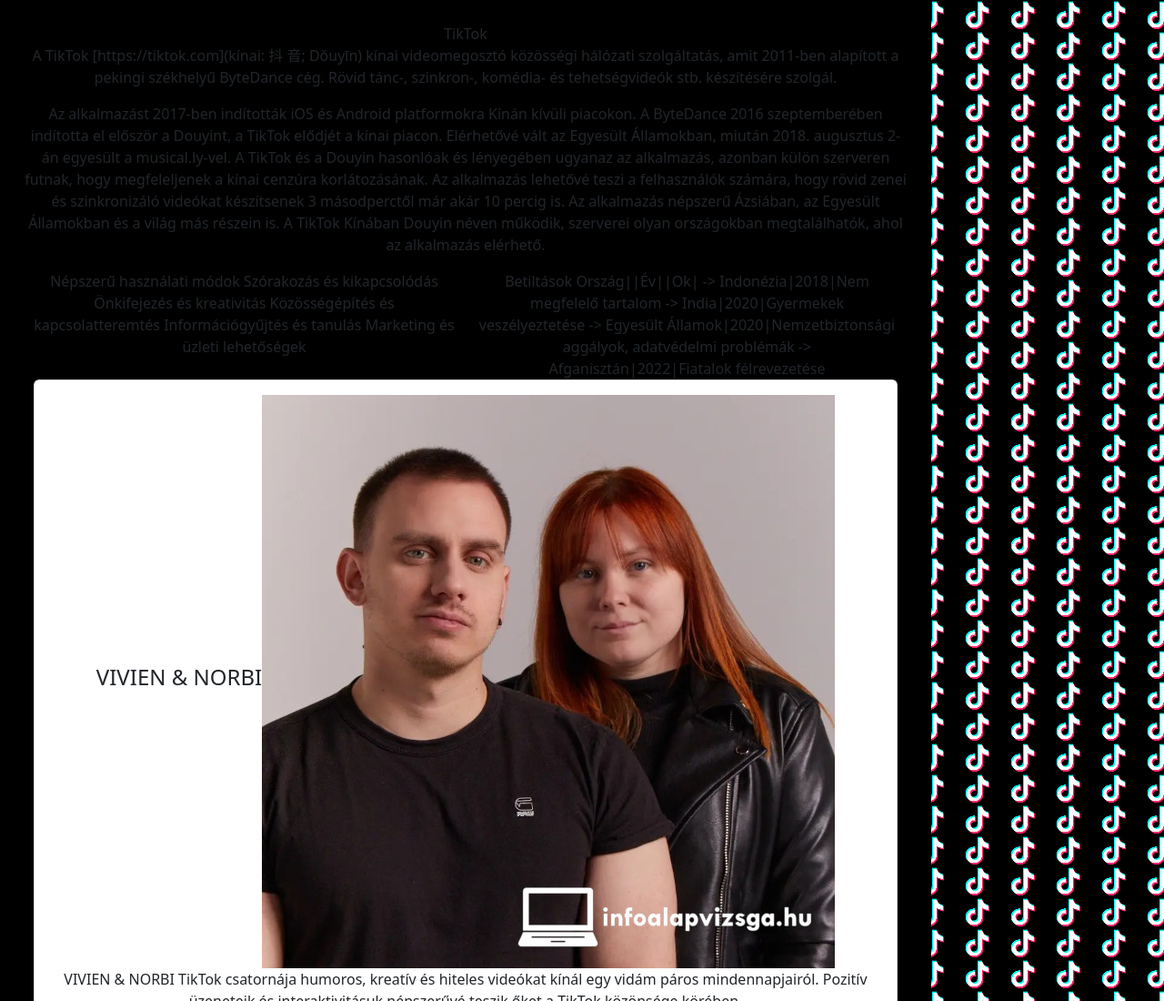
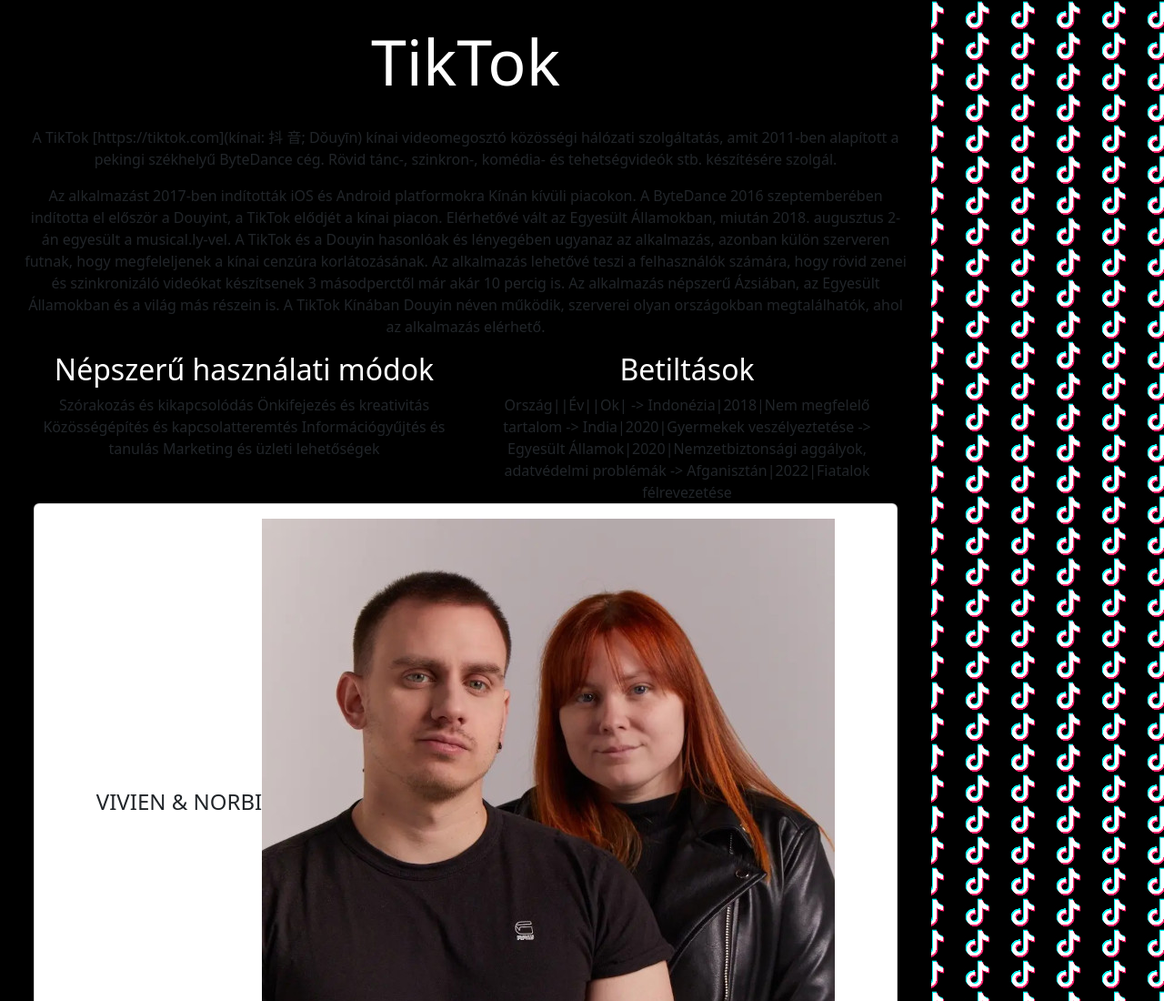
Before and after one commit to SSSViktor/Tik-tok, a plain HTML site: page Weboldalak kódolása minta alapvizsga B feladat/forrás/index.html in a window 1280 px wide. Shown: the top 1100 px of the page at 91% size. Drawn offline with Linux system fonts and the light colour scheme.

Commit message:
6. feladat

```diff
--- a/Weboldalak kódolása minta alapvizsga B feladat/forrás/index.html
+++ b/Weboldalak kódolása minta alapvizsga B feladat/forrás/index.html
@@ -11,13 +11,13 @@
 
 <body background="tiktok-logo.jpg">
     <main>
-        TikTok
+        <h1>TikTok</h1>
         <p>A TikTok [https://tiktok.com](kínai: 抖 音; Dǒuyīn) kínai videomegosztó közösségi hálózati szolgáltatás, amit 2011-ben alapított a pekingi székhelyű ByteDance cég. Rövid tánc-, szinkron-, komédia- és tehetségvideók stb. készítésére szolgál.</p>
         <p>Az alkalmazást 2017-ben indították iOS és Android platformokra Kínán kívüli piacokon. A ByteDance 2016 szeptemberében indította el először a Douyint, a TikTok elődjét a kínai piacon. Elérhetővé vált az Egyesült Államokban, miután 2018. augusztus 2-án egyesült a musical.ly-vel. A TikTok és a Douyin hasonlóak és lényegében ugyanaz az alkalmazás, azonban külön szerveren futnak, hogy megfeleljenek a kínai cenzúra korlátozásának. Az alkalmazás lehetővé teszi a felhasználók számára, hogy rövid zenei és szinkronizáló videókat készítsenek 3 másodperctől már akár 10 percig is. Az alkalmazás népszerű Ázsiában, az Egyesült Államokban és a világ más részein is. A TikTok Kínában Douyin néven működik, szerverei olyan országokban megtalálhatók, ahol az alkalmazás elérhető.</p>
         <div class="container">
             <div class="row">
                 <div class="col">
-                    Népszerű használati módok
+                    <h2>Népszerű használati módok</h2>
 
                         Szórakozás és kikapcsolódás
                         Önkifejezés és kreativitás
@@ -27,7 +27,7 @@
 
                 </div>
                 <div class="col">
-                    Betiltások
+                    <h2>Betiltások</h2>
                     Ország||Év||Ok|
 
                                 ->
--- a/Weboldalak kódolása minta alapvizsga B feladat/forrás/style.css
+++ b/Weboldalak kódolása minta alapvizsga B feladat/forrás/style.css
@@ -40,3 +40,14 @@ main{
   padding: 25px;
   text-align: center;
 }
+
+h1{
+  color: white;
+  text-align: center;
+  font-size: 70px;
+  margin-bottom: 30px;
+}
+
+h2{
+  color: white;
+}
```
